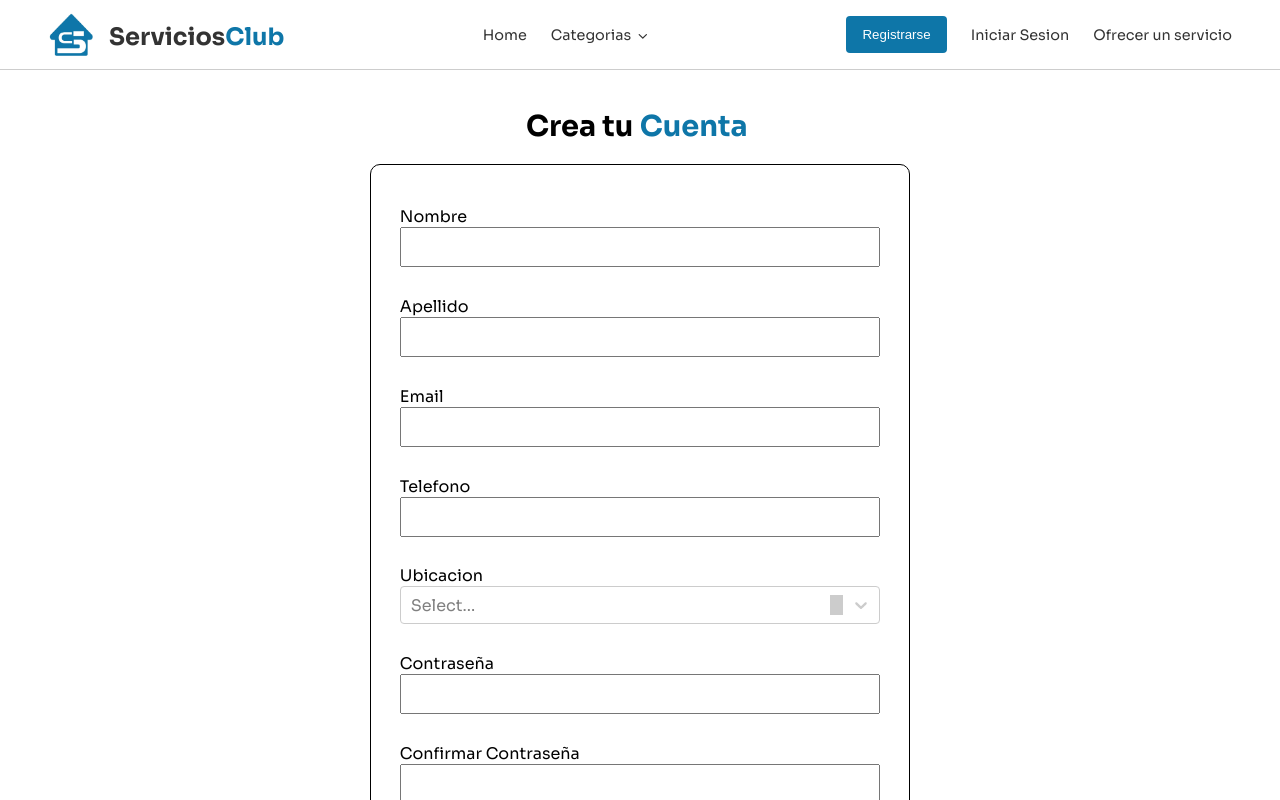
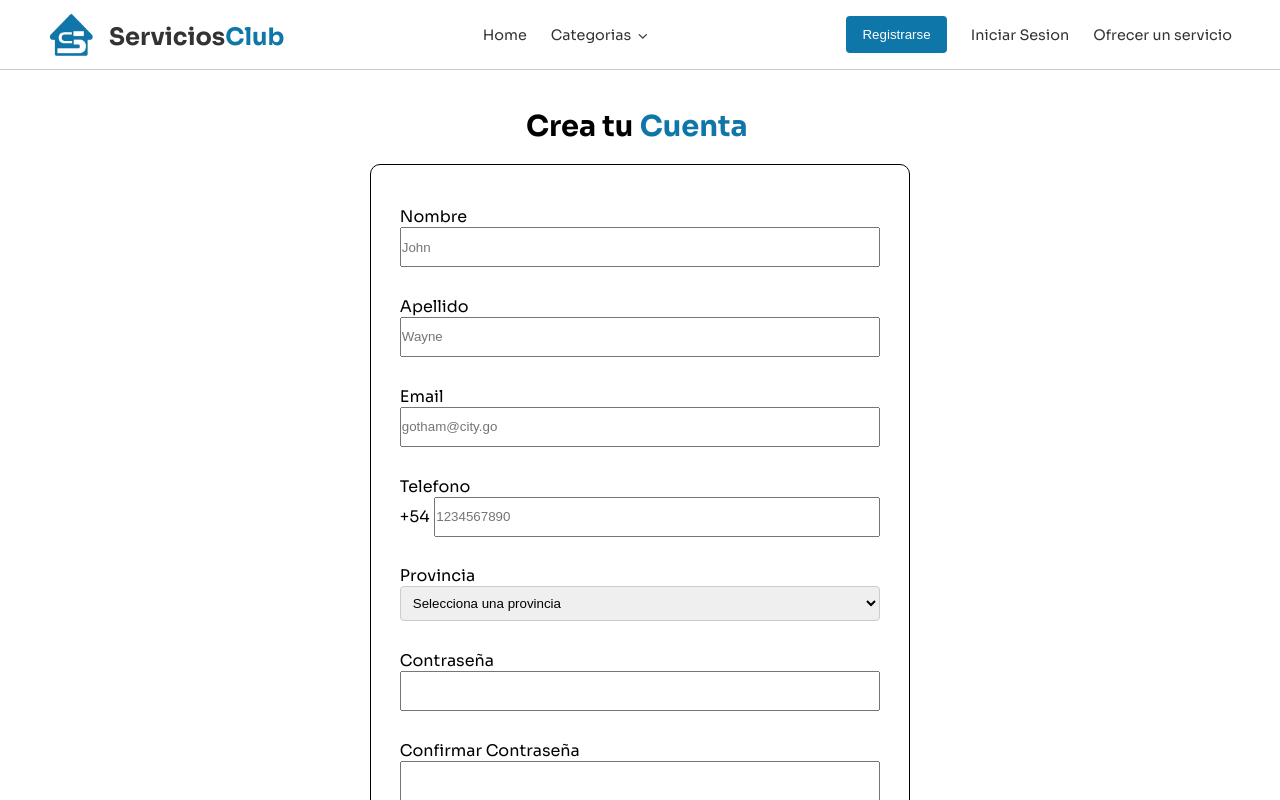
Before and after one commit to No-Country/c14-06-m-node-react, a React (Vite) app in the folder frontend/: page /crear-cuenta in a window 1280 px wide. Shown: the top 800 px of the page. Built offline with nearby package versions, Linux system fonts and the light colour scheme.

Commit message:
fix: sigin form validation/footer icons
form shows area code, added placeholders on all inputs. insta & fb on footer now opens a new tab

```diff
--- a/frontend/src/components/Footer.jsx
+++ b/frontend/src/components/Footer.jsx
@@ -146,10 +146,10 @@ const Footer = () => {
 			</Support>*/}
 			<SocialMedia>
 				<IconsUl>
-					<a href="https://www.facebook.com/servici0sclub">
+					<a href="https://www.facebook.com/servici0sclub" target="_">
 						<StyledIcon icon={faFacebook} />
 					</a>
-					<a href="https://www.instagram.com/servicios.club">
+					<a href="https://www.instagram.com/servicios.club" target="_">
 						<StyledIcon icon={faInstagram} />
 					</a>
 				</IconsUl>
--- a/frontend/src/components/ModalSignInSuccess.jsx
+++ b/frontend/src/components/ModalSignInSuccess.jsx
@@ -12,9 +12,6 @@ const ModalSignInSuccess = ({ state }) => {
 						<ModalHeader>
 							<h2>Te registraste exitosamente</h2>
 						</ModalHeader>
-						{/* <CloseModalButton>
-        <FontAwesomeIcon icon={faXmark} size="lg" />
-        </CloseModalButton> */}
 
 						<LoaderContainer>
 							<Loader />
--- a/frontend/src/pages/CreateAccount.jsx
+++ b/frontend/src/pages/CreateAccount.jsx
@@ -3,12 +3,12 @@ import styled from 'styled-components';
 // import meta from '../assets/images/meta.svg';
 // import google from '../assets/images/google.svg';
 import { useForm } from 'react-hook-form';
-import Select from 'react-select';
 import { useState } from 'react';
 import ModalSignInSuccess from '../components/ModalSignInSuccess';
 
 //LISTA DE PROVINCIAS ARGENTINAS//
 // eslint-disable-next-line react-refresh/only-export-components
+
 export const provincias = [
 	{ label: 'Buenos Aires', value: 'Buenos Aires' },
 	{ label: 'Catamarca', value: 'Catamarca' },
@@ -85,8 +85,9 @@ const CreateAccount = () => {
 					<label htmlFor="name">Nombre</label>
 					<StyledInput
 						type="text"
-						name=""
+						name="name"
 						id="name"
+						placeholder="John"
 						{...register('name', {
 							required: { value: true, message: 'Nombre es requerido' },
 							minLength: {
@@ -94,8 +95,12 @@ const CreateAccount = () => {
 								message: 'Nombre debe tener al menos 2 caracteres',
 							},
 							maxLength: {
-								value: 20,
-								message: 'Nombre no puede tener mas de 20 caracteres',
+								value: 30,
+								message: 'Nombre no puede tener mas de 30 caracteres',
+							},
+							pattern: {
+								value: /^[a-zA-Z]+$/,
+								message: 'Nombre solo acepta letras',
 							},
 						})}
 					/>
@@ -109,8 +114,9 @@ const CreateAccount = () => {
 					<label htmlFor="surname">Apellido</label>
 					<StyledInput
 						type="text"
-						name=""
+						name="surname"
 						id="surname"
+						placeholder="Wayne"
 						{...register('surname', {
 							required: { value: true, message: 'Apellido es requerido' },
 							minLength: {
@@ -119,7 +125,11 @@ const CreateAccount = () => {
 							},
 							maxLength: {
 								value: 20,
-								message: 'Apellido no puede tener mas de 20 caracteres',
+								message: 'Apellido no puede tener mas de 30 caracteres',
+							},
+							pattern: {
+								value: /^[a-zA-Z]+$/,
+								message: 'Apellido solo acepta letras',
 							},
 						})}
 					/>
@@ -134,8 +144,9 @@ const CreateAccount = () => {
 					<label htmlFor="email">Email</label>
 					<StyledInput
 						type="email"
-						name=""
+						name="email"
 						id="email"
+						placeholder="gotham@city.go"
 						{...register('email', {
 							required: { value: true, message: 'Correo es requerido' },
 							pattern: {
@@ -150,9 +161,12 @@ const CreateAccount = () => {
 				</LabelDiv>
 				<LabelDiv>
 					<label htmlFor="phone">Telefono</label>
-					<StyledInput
+					<ContainerPhone>
+						<AreaCode>+54</AreaCode>
+						<StyledInputPhone
 							type="tel"
-						name=""
+							name="phone"
+							placeholder="1234567890"
 							id="phone"
 							{...register('phone', {
 								required: {
@@ -161,22 +175,38 @@ const CreateAccount = () => {
 								},
 								pattern: {
 									value: /^\d{10}$/,
-								message: 'Telefono invalido',
+									message: 'Telefono debe tener 10 numeros.',
 								},
 							})}
 						/>
+					</ContainerPhone>
+
 					{errors.phone && (
 						<StyledSpanErrores>{errors.phone.message}</StyledSpanErrores>
 					)}
 				</LabelDiv>
 
 				<LabelDiv>
-					<label htmlFor="location">Ubicacion</label>
+					<label htmlFor="location">Provincia</label>
 					<Select
 						id="location"
-						{...register('location')}
-						options={provincias}
-					/>
+						{...register('location', {
+							required: {
+								value: true,
+								message: 'Debe seleccionar una provincia',
+							},
+						})}
+					>
+						<option value="">Selecciona una provincia</option>
+						{provincias.map((provincia) => (
+							<option key={provincia.value} value={provincia.value}>
+								{provincia.label}
+							</option>
+						))}
+					</Select>
+					{errors.location && (
+						<StyledSpanErrores>{errors.location.message}</StyledSpanErrores>
+					)}
 				</LabelDiv>
 				<LabelDiv>
 					<label htmlFor="password">Contraseña</label>
@@ -194,8 +224,8 @@ const CreateAccount = () => {
 								message: 'Contraseña debe tener al menos 6 caracteres',
 							},
 							maxLength: {
-								value: 12,
-								message: 'Contraseña no debe tener mas de 12 caracteres',
+								value: 50,
+								message: 'Contraseña no debe tener más de 50 caracteres',
 							},
 						})}
 					/>
@@ -227,8 +257,7 @@ const CreateAccount = () => {
 				<DivInfoContraseña>
 					<span>Su contraseña debe:</span>
 					<ul>
-						<li>tener entre 6 y 12 caracteres</li>
-						<li>solo contener letras y/o números</li>
+						<li>tener entre 6 y 50 caracteres</li>
 					</ul>
 				</DivInfoContraseña>
 				<TextTerms>
@@ -238,21 +267,6 @@ const CreateAccount = () => {
 				<DivButton>
 					<ButtonForm type="">Crear Cuenta</ButtonForm>
 				</DivButton>
-				{/* <DivSecundario>
-				<Divider />
-					<span>
-						Al hacer clic en Regístrate con Facebook o Regístrate con Google,
-						aceptas las Condiciones de uso y la Política de privacidad.
-					</span>
-					<ButtonSM>
-						<img src={meta} alt="meta icon" />
-						Iniciar sesión con Meta
-					</ButtonSM>
-					<ButtonSM>
-						<img src={google} alt="google icon" />
-						Iniciar sesión con Google
-					</ButtonSM>
-				</DivSecundario> */}
 			</StyledForm>
 			<span>
 				¿Ya tienes una cuenta? Clickea aquí para&nbsp;
@@ -300,22 +314,11 @@ const StyledForm = styled.form`
 	text-align: start;
 `;
 
-// const HorizontalDiv = styled.div`
-// 	display: flex;
-// 	justify-content: space-between;
-// 	align-items: center;
-// 	font-size: 0.9rem;
-// 	gap: 1rem;
-// `;
 const LabelDiv = styled.div`
 	display: flex;
 	flex-direction: column;
 	width: 100%;
 	padding: 0.8rem 0;
-`;
-
-const StyledInput = styled.input`
-	height: 2.5rem;
 `;
 
 const StyledSpanErrores = styled.span`
@@ -340,28 +343,6 @@ const ButtonForm = styled.button`
 	}
 `;
 
-// const ButtonSM = styled.button`
-// 	display: flex;
-// 	flex-direction: row;
-// 	justify-content: center;
-// 	align-items: center;
-// 	gap: 1rem;
-// 	padding: 1rem;
-// 	margin-top: 0.2rem;
-// 	width: 100%;
-// 	flex-wrap: nowrap;
-// 	background-color: white;
-// 	border: 1px solid var(--primary);
-// 	height: 2rem;
-// 	font-weight: 600;
-// 	font-size: 1rem;
-// 	cursor: pointer;
-
-// 	&:hover {
-// 		color: var(--primary);
-// 	}
-// `;
-
 const DivInfoContraseña = styled.div`
 	display: flex;
 	flex-direction: column;
@@ -376,18 +357,30 @@ const DivInfoContraseña = styled.div`
 const TextTerms = styled.span`
 	margin-top: 8px;
 `;
-/*const Divider = styled.div`
+
+const Select = styled.select`
 	width: 100%;
-	border-top: 1px solid #000;
-	margin: 10px 0;
-`;*/
-// const DivSecundario = styled.div`
-// 	display: flex;
-// 	flex-direction: column;
-// 	justify-content: center;
-// 	align-items: center;
-// 	font-size: 0.8rem;
-// 	gap: 0.4rem;
-// `;
+	padding: 0.5rem;
+	border: 1px solid #ccc;
+	border-radius: 4px;
+`;
 
+const ContainerPhone = styled.div`
+	display: flex;
+	width: 100%;
+	align-items: center;
+`;
+
+const StyledInput = styled.input`
+	height: 2.5rem;
+`;
+
+const StyledInputPhone = styled.input`
+	height: 2.5rem;
+	width: 100%;
+`;
+
+const AreaCode = styled.p`
+	padding-right: 1%;
+`;
 export default CreateAccount;
```
Lines whose indentation alone changed are shown as unchanged.
